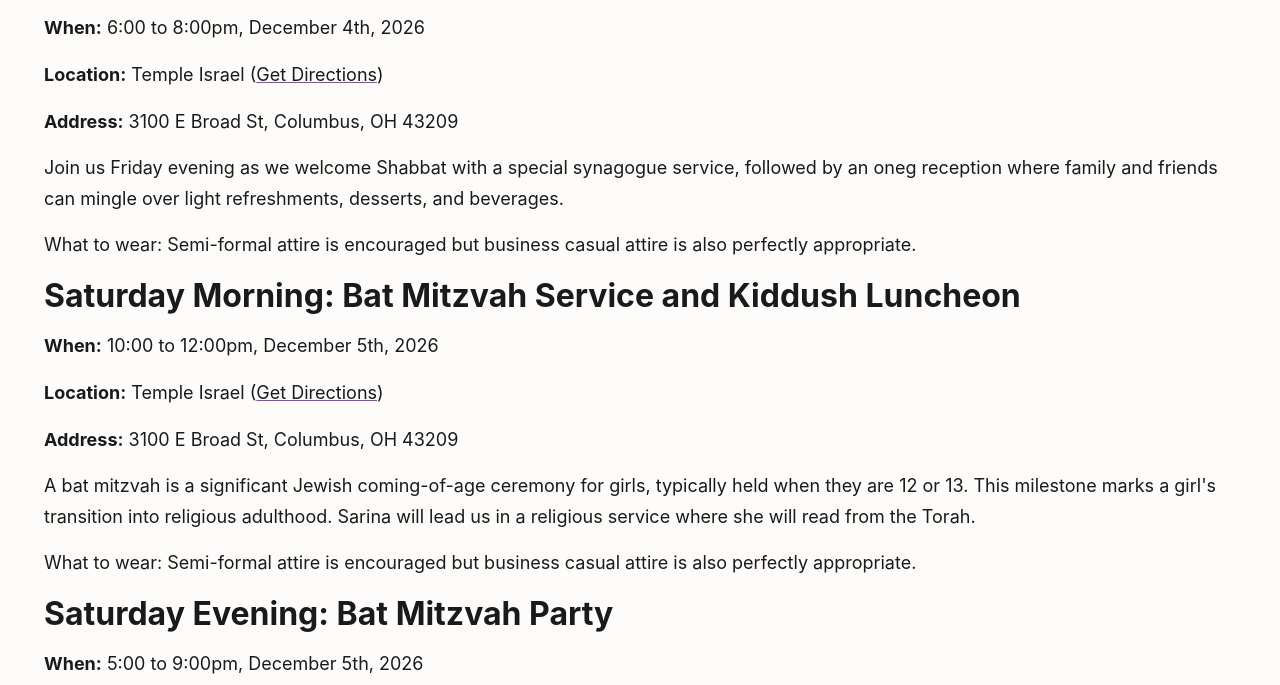
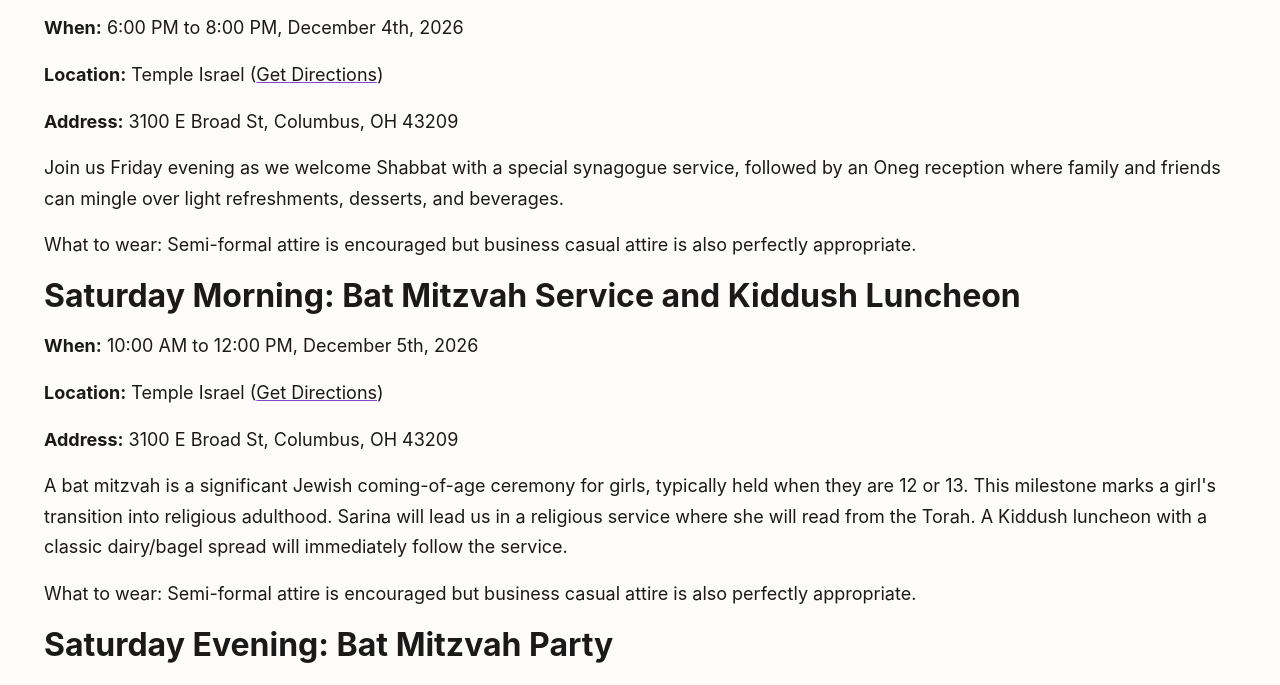
Before and after one commit to MarcSolo/sarina-bat-mitzvah-website, an Eleventy site: page src/events.njk in a window 1280 px wide. Shown: the part 569-1254 px from the top of the page. Built offline with nearby package versions, Linux system fonts and the light colour scheme; Eleventy itself is replaced by a stand-in of ours; files that its build step writes are made by us from their sources.

Commit message:
updated detailed on events page

```diff
--- a/src/events.njk
+++ b/src/events.njk
@@ -7,21 +7,21 @@ permalink: /events/
 <h1 class="sr-only">Events</h1>
 
   <h2>Friday Evening: Erev Shabbat Service and Oneg</h2>
-    <p><strong>When:</strong> 6:00 to 8:00pm, December 4th, 2026</p>
+    <p><strong>When:</strong> 6:00 PM to 8:00 PM, December 4th, 2026</p>
     <p><strong>Location:</strong> Temple Israel (<a href="https://www.google.com/maps/dir/?api=1&destination=3100+E+Broad+St+Columbus+OH+43209" target="_blank" rel="noopener noreferrer">Get Directions</a>)</p>
     <p><strong>Address:</strong> 3100 E Broad St, Columbus, OH 43209</p>
-    <p>Join us Friday evening as we welcome Shabbat with a special synagogue service, followed by an oneg reception where family and friends can mingle over light refreshments, desserts, and beverages.</p>
+    <p>Join us Friday evening as we welcome Shabbat with a special synagogue service, followed by an Oneg reception where family and friends can mingle over light refreshments, desserts, and beverages.</p>
     <p>What to wear: Semi-formal attire is encouraged but business casual attire is also perfectly appropriate.</p>
 
   <h2>Saturday Morning: Bat Mitzvah Service and Kiddush Luncheon</h2>
-    <p><strong>When:</strong> 10:00 to 12:00pm, December 5th, 2026</p>
+    <p><strong>When:</strong> 10:00 AM to 12:00 PM, December 5th, 2026</p>
     <p><strong>Location:</strong> Temple Israel (<a href="https://www.google.com/maps/dir/?api=1&destination=3100+E+Broad+St+Columbus+OH+43209" target="_blank" rel="noopener noreferrer">Get Directions</a>)</p>
     <p><strong>Address:</strong> 3100 E Broad St, Columbus, OH 43209</p>
-    <p>A bat mitzvah is a significant Jewish coming-of-age ceremony for girls, typically held when they are 12 or 13. This milestone marks a girl's transition into religious adulthood. Sarina will lead us in a religious service where she will read from the Torah.</p>
+    <p>A bat mitzvah is a significant Jewish coming-of-age ceremony for girls, typically held when they are 12 or 13. This milestone marks a girl's transition into religious adulthood. Sarina will lead us in a religious service where she will read from the Torah. A Kiddush luncheon with a classic dairy/bagel spread will immediately follow the service.</p>
     <p>What to wear: Semi-formal attire is encouraged but business casual attire is also perfectly appropriate.</p>
 
   <h2>Saturday Evening: Bat Mitzvah Party</h2>
-    <p><strong>When:</strong> 5:00 to 9:00pm, December 5th, 2026</p>
+    <p><strong>When:</strong> 5:00 PM to 9:00 PM, December 5th, 2026</p>
     <p><strong>Location:</strong> Eagleview at Blacklick Woods Golf Course (<a href="https://www.google.com/maps/dir/?api=1&destination=7309+E+Livingston+Ave+Reynoldsburg+OH+43068" target="_blank" rel="noopener noreferrer">Get Directions</a>)</p>
     <p><strong>Address:</strong> 7309 E Livingston Ave, Reynoldsburg, OH 43068</p>
     <p>Get ready to party! We'll have food, drinks, music, dancing and lots of fun as we celebrate Sarina's achievement of becoming a bat mitzvah.</p>
```
